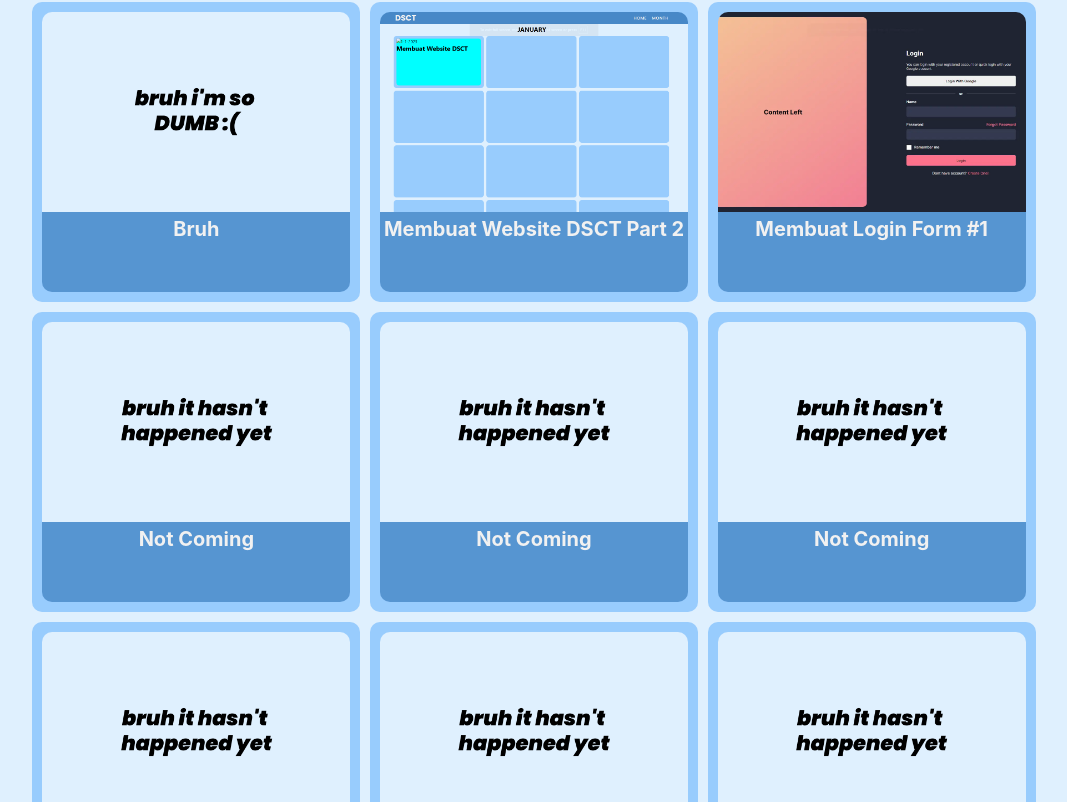
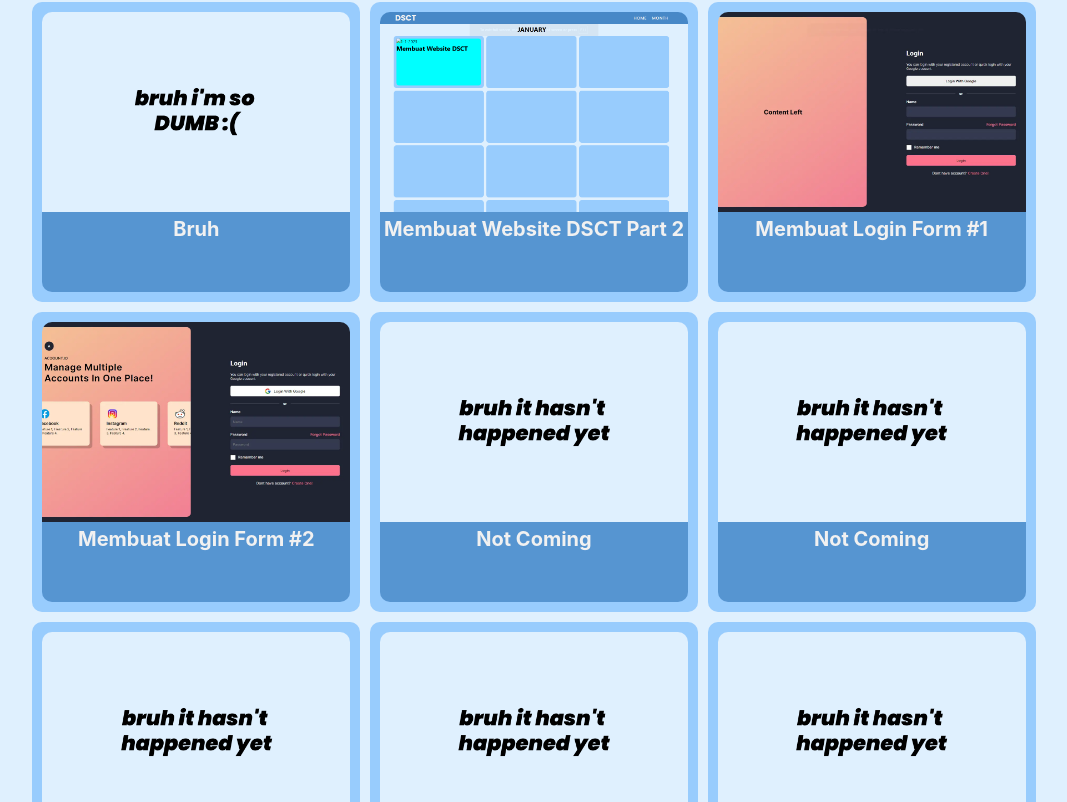
Before and after one commit to CookyNdi/Do-Some-Coding-Today, a React (Create React App) app: page / in a window 1280 px wide. Shown: the part 397-1199 px from the top of the page, without its empty margins (111-1178 px from the left). Built offline with nearby package versions, Linux system fonts and the light colour scheme.

Commit message:
7 january 2023

```diff
--- a/src/Events/January/Jan7.jsx
+++ b/src/Events/January/Jan7.jsx
@@ -1,5 +1,5 @@
 import React from "react";
-import Screenshot from "../../asset/coming.webp";
+import Screenshot from "../../asset/1-7.webp";
 
 const Jan7 = () => {
   return (
@@ -8,7 +8,7 @@ const Jan7 = () => {
         <img src={Screenshot} alt="7-1-2023" />
       </div>
       <div className="Tittle">
-        <h2>Not Coming</h2>
+        <h2>Membuat Login Form #2</h2>
       </div>
     </div>
   );
```
Also changed, not shown: src/asset/1-7.webp (added).
